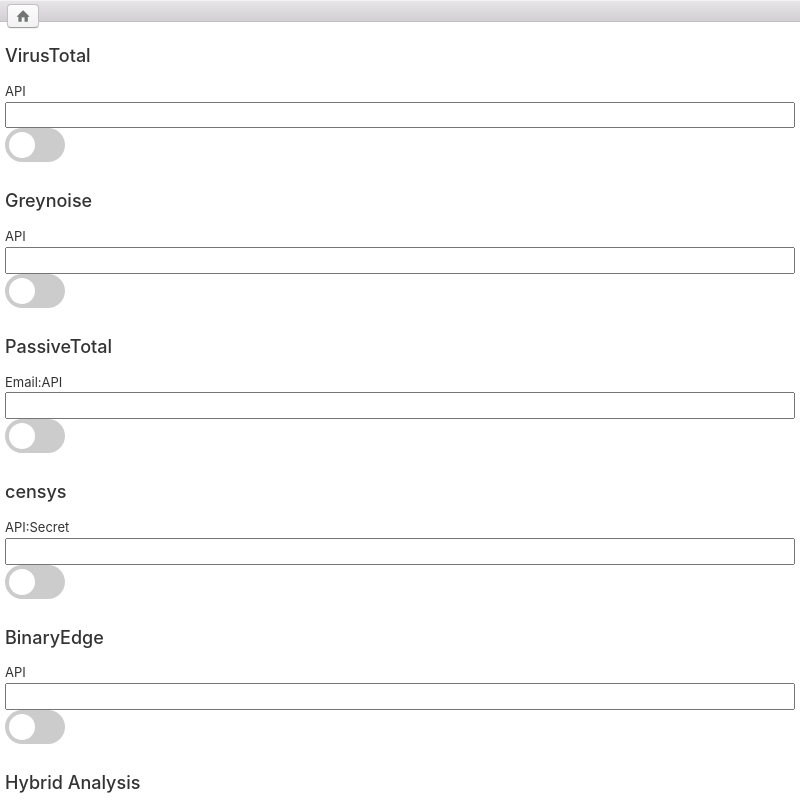
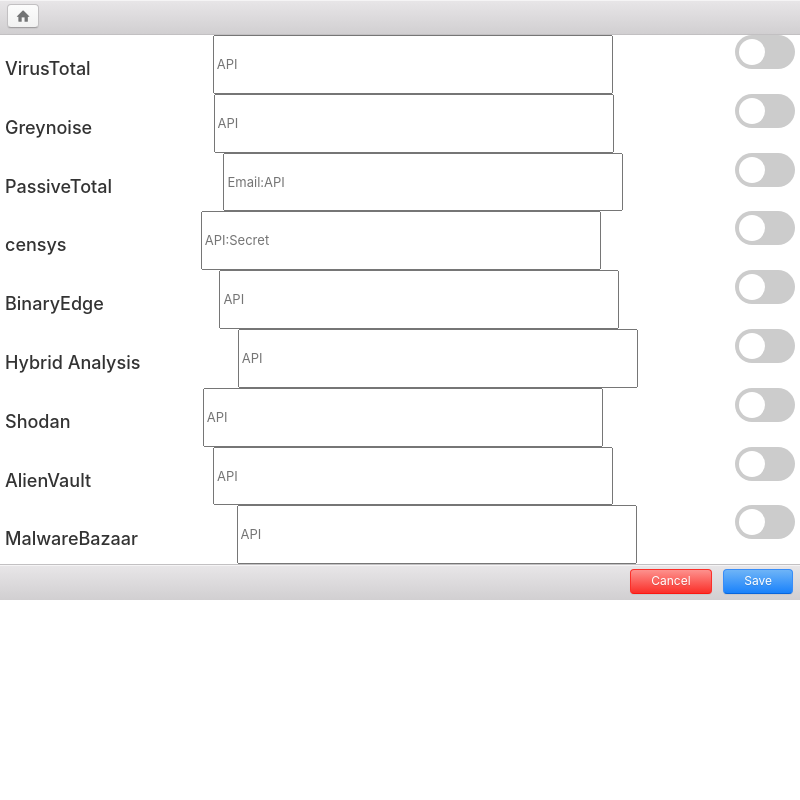
Before and after one commit to heyjokim/ace, an Electron app: page src/settings/settings.html in a window 800 px wide. Drawn offline with Linux system fonts and the light colour scheme; no server answers.

Commit message:
made updates

```diff
--- a/src/package.json
+++ b/src/package.json
@@ -1,6 +1,6 @@
 {
   "name": "ace",
-  "version": "0.1.0",
+  "version": "0.1.1",
   "description": "Network indicator lookup utility",
   "main": "main.js",
   "projectUrl": "https://github.com/heyjokim/ace",
--- a/src/settings/settings.css
+++ b/src/settings/settings.css
@@ -3,10 +3,6 @@
 }
 
 #window {
-  display: flex;
-  min-height: 100vh;
-  flex-direction: column;
-  justify-content: space-between;
   overflow-y: auto;
 }
 
@@ -77,6 +73,9 @@
   transform: translateX(26px);
 }
 
+input {
+  width: 50vw;
+}
 /* Rounded sliders */
 .slider.round {
   border-radius: 34px;
@@ -85,3 +84,8 @@
 .slider.round:before {
   border-radius: 50%;
 }
+
+.sub-form {
+  display: flex;
+  justify-content: space-between;
+}
--- a/src/settings/settings.html
+++ b/src/settings/settings.html
@@ -27,62 +27,96 @@
         </div>
       </header>
       <div id="api-form">
+        <div class="sub-form">
         <h4>VirusTotal</span></h4>
-        API
         <input
           id="api-VirusTotal"
           class="osint-field"
           type="password"
           value=""
+          placeholder="API"
         /><label class="switch" id="switch-VirusTotal"><input class="switch-tgl" type='checkbox' id="VirusTotal"><span class='slider round'></span></label>
+      </div>
+      <div class="sub-form">
         <h4>Greynoise</span></h4>
-        API
         <input
           id="api-GreyNoise"
           class="osint-field"
           type="password"
           value=""
+          placeholder="API"
         /><label class="switch" id="switch-GreyNoise"><input class="switch-tgl" type='checkbox' id="GreyNoise"><span class='slider round'></span></label>
+      </div>
+      <div class="sub-form">
         <h4>PassiveTotal</span></h4>
-        Email:API
         <input
           id="api-PassiveTotal"
           class="osint-field"
           type="password"
           value=""
+          placeholder="Email:API"
         /><label class="switch" id="switch-PassiveTotal"><input class="switch-tgl" type='checkbox' id="PassiveTotal"><span class='slider round'></span></label>
+      </div>
+      <div class="sub-form">
         <h4>censys</span></h4>
-        API:Secret
         <input
           id="api-censys"
           class="osint-field"
           type="password"
           value=""
+          placeholder="API:Secret"
         /><label class="switch" id="switch-censys"><input class="switch-tgl" type='checkbox' id="censys"><span class='slider round'></span></label>
+      </div>
+      <div class="sub-form">
         <h4>BinaryEdge</span></h4>
-        API
         <input
           id="api-BinaryEdge"
           class="osint-field"
           type="password"
           value=""
+          placeholder="API"
         /><label class="switch" id="switch-BinaryEdge"><input class="switch-tgl" type='checkbox' id="BinaryEdge"><span class='slider round'></span></label>
+      </div>
+      <div class="sub-form">
         <h4>Hybrid Analysis</span></h4>
-        API
         <input
           id="api-HybridAnalysis"
           class="osint-field"
           type="password"
           value=""
+          placeholder="API"
         /><label class="switch" id="switch-HybridAnalysis"><input class="switch-tgl" type='checkbox' id="HybridAnalysis"><span class='slider round'></span></label>
+      </div>
+      <div class="sub-form">
         <h4>Shodan</span></h4>
-        API
         <input
           id="api-Shodan"
           class="osint-field"
           type="password"
           value=""
+          placeholder="API"
         /><label class="switch" id="switch-Shodan"><input class="switch-tgl" type='checkbox' id="Shodan"><span class='slider round'></span></label>
+      </div>
+      <div class="sub-form">
+        <h4>AlienVault</span></h4>
+        <input
+          id="api-AlienVault"
+          class="osint-field"
+          type="password"
+          value=""
+          placeholder="API"
+        /><label class="switch" id="switch-AlienVault"><input class="switch-tgl" type='checkbox' id="AlienVault"><span class='slider round'></span></label>
+      </div>
+      <div class="sub-form">
+        <h4>MalwareBazaar</span></h4>
+        <input
+          id="api-MalwareBazaar"
+          class="osint-field"
+          type="password"
+          value=""
+          placeholder="API"
+        /><label class="switch" id="switch-MalwareBazaar"><input class="switch-tgl" type='checkbox' id="MalwareBazaar"><span class='slider round'></span></label>
+      </div>
       </div>
       <footer class="toolbar toolbar-footer">
         <div class="toolbar-actions">
```
Also changed, not shown: src/main.js (+40 -0 lines).
